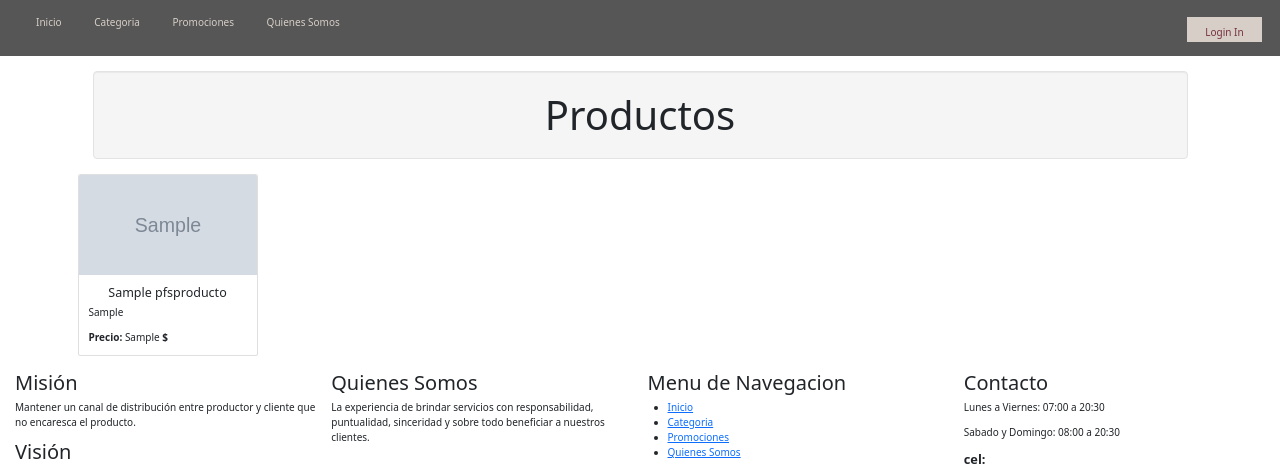
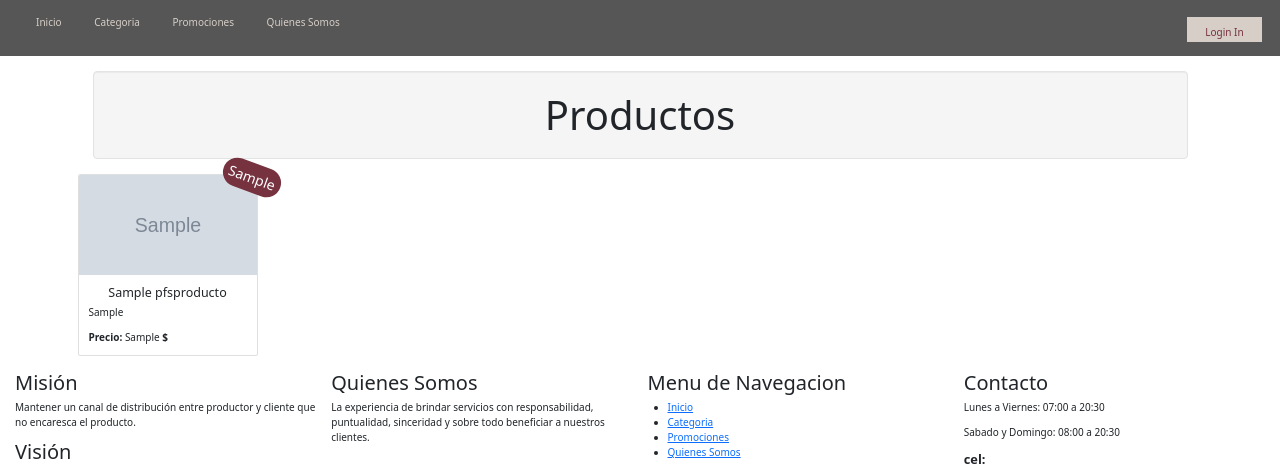
Before and after one commit to starFaby/stationerysaltos, a Flask app: page /rcp/1 in a window 1280 px wide. Shown: the part 294-761 px from the top of the page. Run offline with Flask 3, Linux system fonts and the light colour scheme; tables that the repository leaves empty hold one stand-in row (values such as "Sample post"); grey boxes marked "Sample" are stand-in pictures; some libraries are stand-ins or nearby versions; grey boxes are pictures that could not be loaded.

Commit message:
agregando campo a la tabla producto

```diff
--- a/app/database/database.py
+++ b/app/database/database.py
@@ -173,6 +173,7 @@ class Producto(db.Model):
     __tablename__='pfsproductos'
 
     pfsprodid = db.Column(db.Integer, primary_key=True)
+    pfsprodmarca = db.Column(db.String(30), nullable=False)
     pfsprodnombre = db.Column(db.String(80), nullable=False)
     pfsprodimage = db.Column(db.String(300), nullable=False)
     pfsproddetalle = db.Column(db.String(300), nullable=False)
@@ -185,7 +186,8 @@ class Producto(db.Model):
     pfscategoria = db.relationship('Categoria',backref=db.backref('pfsproductos',lazy=True))
 
 
-    def __init__(self, pfsprodnombre, pfsprodimage, pfsproddetalle, pfsprodprecio, pfsprodstock, pfsprodestado, pfsprodcreatedat, pfscategoriaid):
+    def __init__(self, pfsprodmarca, pfsprodnombre, pfsprodimage, pfsproddetalle, pfsprodprecio, pfsprodstock, pfsprodestado, pfsprodcreatedat, pfscategoriaid):
+        self.pfsprodmarca = pfsprodmarca
         self.pfsprodnombre = pfsprodnombre
         self.pfsprodimage = pfsprodimage
         self.pfsproddetalle = pfsproddetalle
@@ -196,7 +198,7 @@ class Producto(db.Model):
         self.pfscategoriaid = pfscategoriaid
 class ProductoSchema(ma.Schema):
     class Meta:
-        fields = ('pfsprodid', 'pfsprodnombre', 'pfsprodimage', 'pfsproddetalle', 'pfsprodprecio', 'pfsprodstock', 'pfsprodestado', 'pfsprodcreatedat', 'pfscategoriaid')
+        fields = ('pfsprodid', 'pfsprodmarca', 'pfsprodnombre', 'pfsprodimage', 'pfsproddetalle', 'pfsprodprecio', 'pfsprodstock', 'pfsprodestado', 'pfsprodcreatedat', 'pfscategoriaid')
 
 productoSchema = ProductoSchema()
 productoSchema = ProductoSchema(many=True)
--- a/app/static/css/main.css
+++ b/app/static/css/main.css
@@ -2,3 +2,4 @@
 @import url("clientCategoria.css");
 @import url("carrito.css");
 @import url("canasta.css");
+@import url("producto.css");
--- /dev/null
+++ b/app/static/css/producto.css
@@ -0,0 +1,16 @@
+.ribbon {
+    width: 60px;
+    font-size: 14px;
+    padding: 4px;
+    position: absolute;
+    right: -25px;
+    top: -12px;
+    text-align: center;
+    border-radius: 25px;
+    transform: rotate(20deg);
+    background-color: #76323F;
+    color: white;
+
+
+
+}
--- a/app/templates/client/clientProducto.html
+++ b/app/templates/client/clientProducto.html
@@ -11,6 +11,7 @@ Productos
         {% for producto in productos %}
         <div class="col-md-3">
             <div class="card" style="width: 18rem;">
+                <span class="ribbon">{{producto.pfsprodmarca}}</span>
                 <img style="width: 100%; height:100px ;" class="card-img-top" src="{{producto.pfsprodimage}}"
                     alt="Card image cap">
                 <div class="card-body">
--- a/app/templates/modal/modalAdminCateProdUpdate.html
+++ b/app/templates/modal/modalAdminCateProdUpdate.html
@@ -10,10 +10,16 @@ Index
         <div class="p-4 col-md-6 ">
             <form action="{{ url_for('adcapr.onGetControllerAdminCateProdUpdate', id=productos.pfsprodid) }}" method="post">
                 <div class="form-group">
+                    <label for="txtMarca">Marca</label>
+                    <input type="text" class="form-control" id="txtMarca" name="txtMarca" aria-describedby="emailHelp"
+                        placeholder="Marca..." value="{{productos.pfsprodmarca}}">
+                </div>
+                <div class="form-group">
                     <label for="txtNombre">Nombre</label>
                     <input type="text" class="form-control" id="txtNombre" name="txtNombre" aria-describedby="emailHelp"
                         placeholder="Nombre..." value="{{productos.pfsprodnombre}}">
                 </div>
+
                 <div class="form-group">
                     <label for="txtImage">Image</label>
                     <input type="text" class="form-control" id="txtImage" name="txtImage" placeholder="Image..." value="{{productos.pfsprodimage}}">
```
Also changed, not shown: app/controllers/controllerAdminCateProd.py (+5 -3 lines), app/templates/admin/adminCateProd.html (+7 -0 lines), requirements.txt (added, +22 -0 lines).
